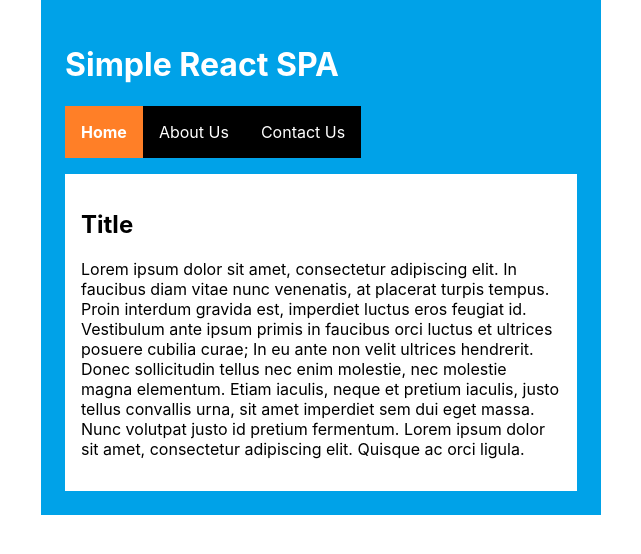
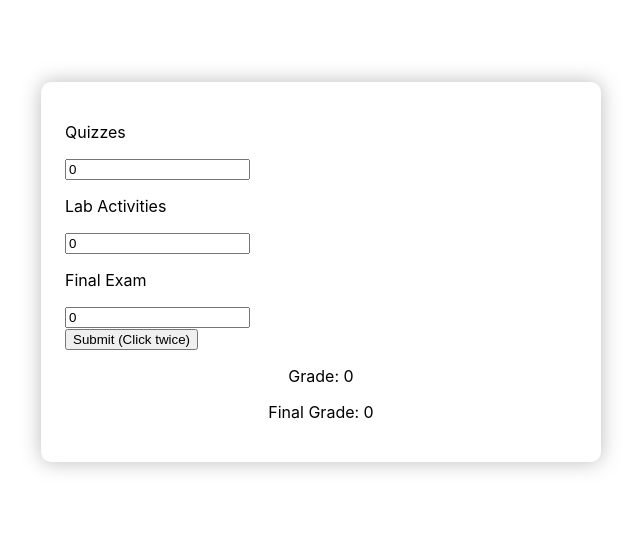
Before and after one commit to kirkbesa/saturday-react-app, a React (Create React App) app: page / in a window 1280 px wide. Shown: the top 554 px of the page, without its empty margins (319-960 px from the left). Built offline with nearby package versions, Linux system fonts and the light colour scheme.

Commit message:
to revise

```diff
--- a/package.json
+++ b/package.json
@@ -8,7 +8,7 @@
     "@testing-library/user-event": "^13.5.0",
     "react": "^18.3.1",
     "react-dom": "^18.3.1",
-    "react-scripts": "5.0.1",
+    "react-scripts": "^5.0.1",
     "web-vitals": "^2.1.4"
   },
   "scripts": {
--- a/src/App.css
+++ b/src/App.css
@@ -1,4 +1,3 @@
-
 .parent-container {
   height: auto;
   width:  40%;
--- a/src/App.js
+++ b/src/App.js
@@ -2,11 +2,18 @@
 import Title from './components/Title.js';
 import Navigation from './components/Navigation.js';
 import Body from './components/Body.js';
+import Count from './pages/Count.js';
+import Calculator from './pages/Calculator.js';
 
-function App() {
+export default function App() {
   return (
     <div>
-      <div className='parent-container'>
+      <div>
+          <Title titleText='Grades Calculator'/>
+          <Calculator />
+      </div>
+
+      {/* <div className='parent-container'>
         <Title titleText='Simple React SPA'/>
         <Navigation />
         <Body
@@ -14,8 +21,12 @@
           contentText='Lorem ipsum dolor sit amet, consectetur adipiscing elit. In faucibus diam vitae nunc venenatis, at placerat turpis tempus. Proin interdum gravida est, imperdiet luctus eros feugiat id. Vestibulum ante ipsum primis in faucibus orci luctus et ultrices posuere cubilia curae; In eu ante non velit ultrices hendrerit. Donec sollicitudin tellus nec enim molestie, nec molestie magna elementum. Etiam iaculis, neque et pretium iaculis, justo tellus convallis urna, sit amet imperdiet sem dui eget massa. Nunc volutpat justo id pretium fermentum. Lorem ipsum dolor sit amet, consectetur adipiscing elit. Quisque ac orci ligula.'
         />
       </div>
+
+      <div className='parent-container'>
+        <Title titleText='Count'/>
+          <Count />
+      </div> */}
+
     </div>
   );
 }
-
-export default App;
--- /dev/null
+++ b/src/pages/Calculator.css
@@ -0,0 +1,22 @@
+.calculator-container {
+    height: auto;
+    width:  40%;
+    background-color:#ffffff;
+    filter: drop-shadow(0px 0px 10px #bbbbbb);
+    margin:  auto;
+    padding: 1.5em;
+    border-radius: 10px;
+}
+
+p {
+}
+
+input {
+}
+
+button {
+}
+
+.result {
+    text-align: center;
+}
--- /dev/null
+++ b/src/pages/Calculator.js
@@ -0,0 +1,57 @@
+import { useState } from 'react';
+import './Calculator.css';
+
+export default function Calculator() {
+    const [quizGrade, setQuizGrade] = useState(0);
+    const [labGrade, setLabGrade] = useState(0);
+    const [examGrade, setExamGrade] = useState(0);
+    const [grade, setGrade] = useState(0);
+    const [finalGrade, setFinalGrade] = useState(0);
+
+    const gradeMatrix = (score) => {
+        if (score >= 50 && score <= 74.5) return 0;
+        if (score >= 74.51 && score <= 76.5) return 1;
+        if (score >= 76.51 && score <= 78.5) return 1.25;
+        if (score >= 78.51 && score <= 80.5) return 1.5;
+        if (score >= 80.51 && score <= 82.5) return 1.75;
+        if (score >= 82.51 && score <= 84.5) return 2;
+        if (score >= 84.51 && score <= 86.5) return 2.25;
+        if (score >= 86.51 && score <= 88.5) return 2.5;
+        if (score >= 88.51 && score <= 90.5) return 2.75;
+        if (score >= 90.51 && score <= 92.5) return 3;
+        if (score >= 92.51 && score <= 94.5) return 3.25;
+        if (score >= 94.51 && score <= 96.5) return 3.5;
+        if (score >= 96.51 && score <= 98.5) return 3.75;
+        if (score >= 98.51 && score <= 100) return 4;
+        return 0;
+    }
+
+    const calculate = () => {
+        setGrade((quizGrade * 0.3) + (labGrade * 0.3) + (examGrade * 0.4));
+        setFinalGrade(gradeMatrix(grade));
+    }
+
+    return (
+        <div className="calculator-container">
+
+            <div>
+                <p>Quizzes</p>
+                <input type='number' value={quizGrade} onChange= {(e) => setQuizGrade(e.target.value)}></input>
+
+                <p>Lab Activities</p>
+                <input type='number' value={labGrade} onChange= {(e) => setLabGrade(e.target.value)}></input>
+
+                <p>Final Exam</p>
+                <input type='number' value={examGrade} onChange= {(e) => setExamGrade(e.target.value)}></input>
+
+                <br />
+                <button onClick={calculate}>Submit (Click twice)</button>
+
+                <p className="result">Grade: {grade}</p>
+                <p className="result">Final Grade: {finalGrade}</p>
+            </div>
+
+        </div>
+    );
+
+}
--- /dev/null
+++ b/src/pages/Count.js
@@ -0,0 +1,28 @@
+import { useState } from 'react';
+
+export default function Count() {
+    const [count, setCount] = useState('');
+
+    const addLaugh = (laugh) => {
+        laugh[laugh.length -1] === 'h' ? setCount(laugh + 'a') : setCount(laugh + 'h');
+    }
+
+    const [enable, setEnable] = useState(true);
+    const toggle = () => {
+        setEnable(!enable);
+    }
+
+    return (
+        <div>
+            <p>laptrip yan bro {count}</p>
+            <button onClick={() => addLaugh(count)}> Laugh </button>
+            <button onClick={() => setCount(count.slice(0, -1))}> Undo Laugh </button>
+
+            <br/>
+
+            <button onClick={toggle}>{enable ? 'Hide' : 'Show'}</button>
+            {enable && <p>Hello</p>}
+        </div>
+    );
+
+}
```
Also changed, not shown: 1 other file (tests, documents, lock files or other folders).
